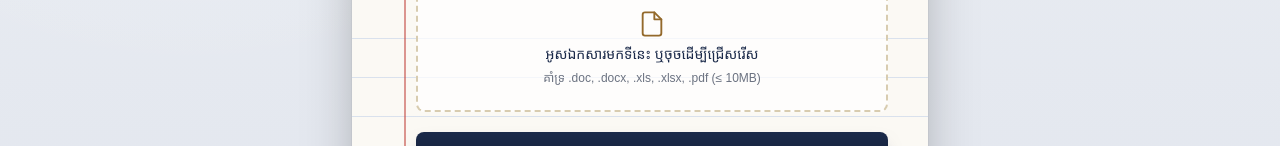
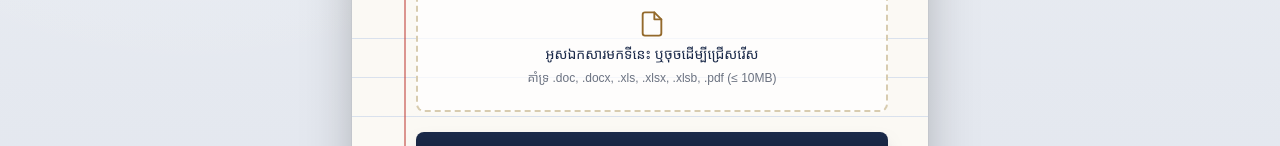
Before and after one commit to VeasnaNIE2025/SchoolApp, a React (Vite) app: page /gethomework/StudentHomeWork in a window 1280 px wide. Shown: the part 597-743 px from the top of the page. Built offline with nearby package versions, Linux system fonts and the light colour scheme; a web font is replaced by a local one.

Commit message:
Edit File PDF Word Excel and xlsb

```diff
--- a/src/page/gethomework/StudentHomeWork.jsx
+++ b/src/page/gethomework/StudentHomeWork.jsx
@@ -695,7 +695,7 @@ export default function AssignmentForm() {
     setStudentNo(student ? student.no : "");
   };
 
-  const ALLOWED_EXTS = ["doc", "docx", "xls", "xlsx", "pdf"];
+  const ALLOWED_EXTS = ["doc", "docx", "xls", "xlsx", "xlsb", "pdf"];
   const MAX_SIZE = 10 * 1024 * 1024; // 10MB
 
   const applyFile = (selected) => {
@@ -708,7 +708,7 @@ export default function AssignmentForm() {
         open: true,
         status: "error",
         title: "ប្រភេទឯកសារមិនត្រឹមត្រូវ",
-        text: "សូមជ្រើសរើសឯកសារ Word (.doc, .docx) Excel (.xls, .xlsx) ឬ PDF (.pdf) ប៉ុណ្ណោះ។",
+        text: "សូមជ្រើសរើសឯកសារ Word (.doc, .docx) Excel (.xls, .xlsx, .xlsb) ឬ PDF (.pdf) ប៉ុណ្ណោះ។",
       });
       return;
     }
@@ -1113,7 +1113,7 @@ export default function AssignmentForm() {
                     <span className="af-drop-text text-sm font-medium">
                       អូសឯកសារមកទីនេះ ឬចុចដើម្បីជ្រើសរើស
                     </span>
-                    <span className="af-drop-sub text-xs">គាំទ្រ .doc, .docx, .xls, .xlsx, .pdf (≤ 10MB)</span>
+                    <span className="af-drop-sub text-xs">គាំទ្រ .doc, .docx, .xls, .xlsx, .xlsb, .pdf (≤ 10MB)</span>
                   </>
                 )}
               </label>
@@ -1121,7 +1121,7 @@ export default function AssignmentForm() {
                 id="af-file"
                 ref={fileInputRef}
                 type="file"
-                accept=".doc,.docx,.xls,.xlsx,.pdf"
+                accept=".doc,.docx,.xls,.xlsx,.xlsb,.pdf"
                 className="hidden"
                 onChange={handleFileChange}
               />
```
